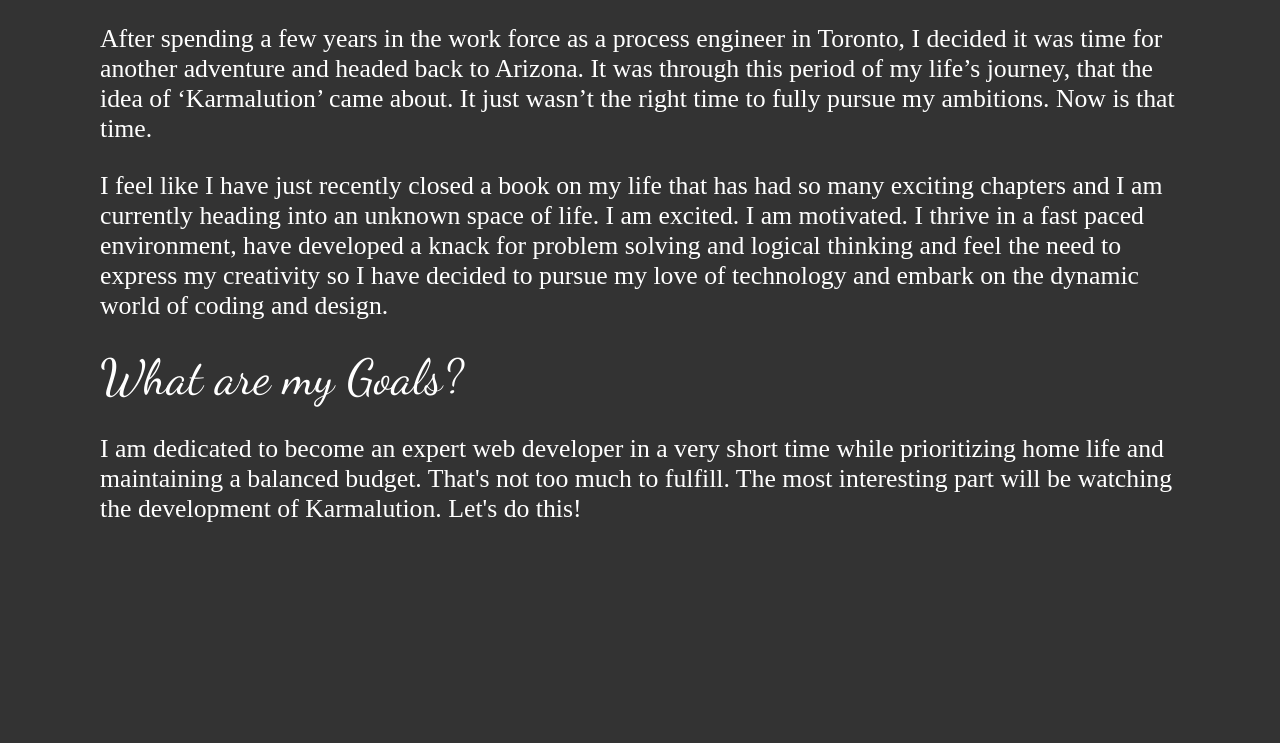
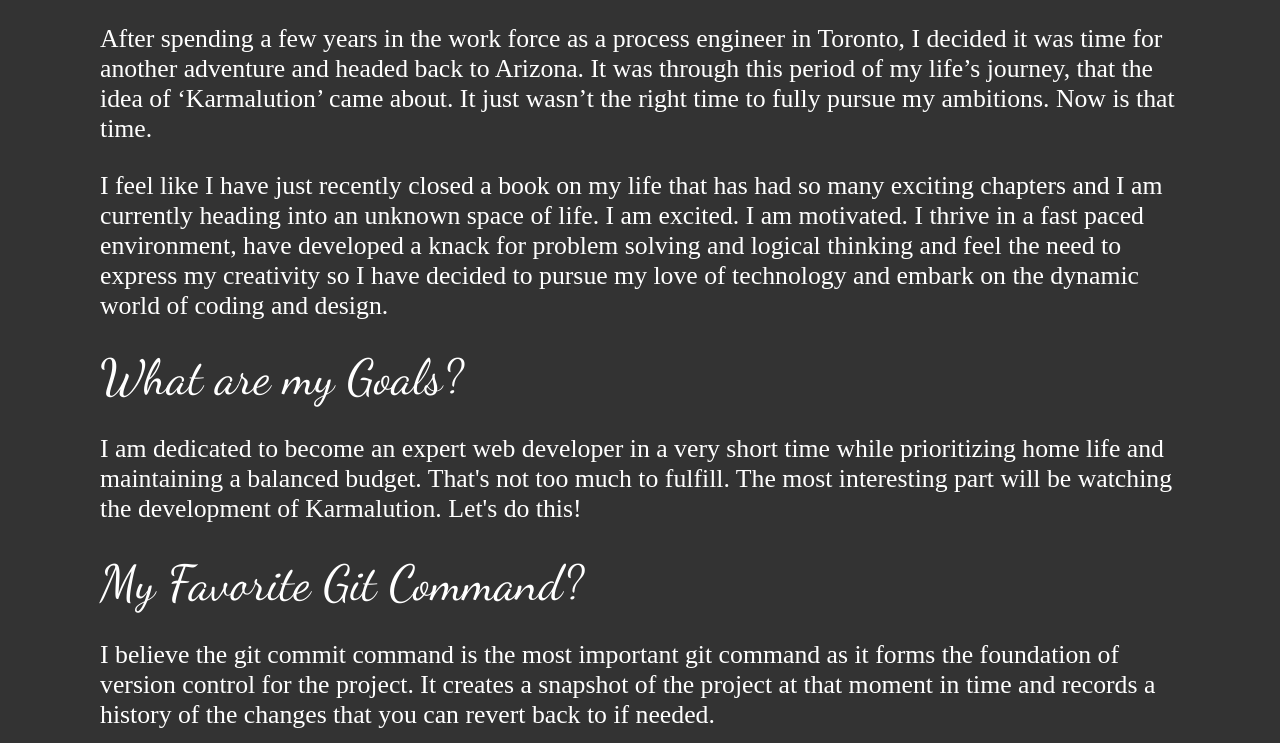
Before and after one commit to karmalution143/karmalution143.github.io.archive, a plain HTML site: page about.html in a window 1280 px wide. Shown: the part 1080-1823 px from the top of the page. Before the commit the page ends 1617 px from the top, so only its background shows below. Drawn offline with Linux system fonts and the light colour scheme; a web font is replaced by a local one.

Commit message:
added favorite git command

```diff
--- a/about.html
+++ b/about.html
@@ -33,7 +33,11 @@
             <h1 class="Dancing">What are my Goals?</h1>
             <br />
             <p>I am dedicated to become an expert web developer in a very short time while prioritizing home life and maintaining a balanced budget.  That's not too much to fulfill. The most interesting part will be watching the development of Karmalution. Let's do this!
-
+            <br />
+            <br />
+            <h1 class="Dancing">My Favorite Git Command?</h1>
+            <br />
+            <p>I believe the git commit command is the most important git command as it forms the foundation of version control for the project. It creates a snapshot of the project at that moment in time and records a history of the changes that you can revert back to if needed.
         </section>
     </main>
 </body>
```
